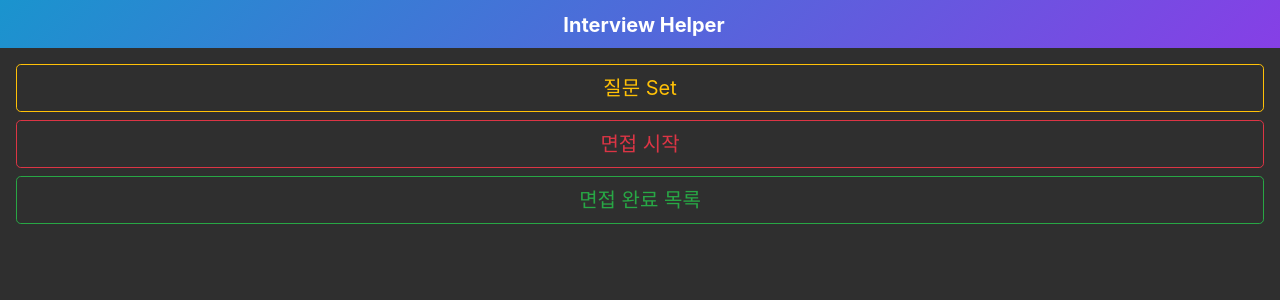
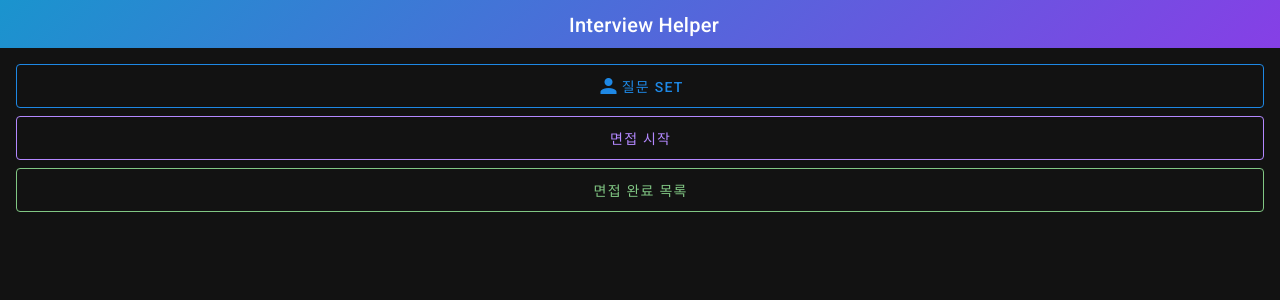
Before and after one commit to kis6905/interview-helper-front, a Vue app: page / in a window 1280 px wide. Shown: the top 300 px of the page. Built offline with nearby package versions, Linux system fonts and the light colour scheme; what vue-lodash would draw is missing.

Commit message:
vuetify로 변경

```diff
--- a/package.json
+++ b/package.json
@@ -17,6 +17,7 @@
     "vue": "^2.6.11",
     "vue-lodash": "^2.1.2",
     "vue-router": "^3.2.0",
+    "vuetify": "^2.2.11",
     "vuex": "^3.4.0"
   },
   "devDependencies": {
@@ -35,8 +36,11 @@
     "eslint-plugin-standard": "^4.0.0",
     "eslint-plugin-vue": "^6.2.2",
     "node-sass": "^4.12.0",
+    "sass": "^1.19.0",
     "sass-loader": "^8.0.2",
-    "vue-template-compiler": "^2.6.11"
+    "vue-cli-plugin-vuetify": "~2.0.6",
+    "vue-template-compiler": "^2.6.11",
+    "vuetify-loader": "^1.3.0"
   },
   "eslintConfig": {
     "root": true,
--- a/public/index.html
+++ b/public/index.html
@@ -6,6 +6,8 @@
     <meta name="viewport" content="width=device-width,initial-scale=1.0">
     <link rel="icon" href="<%= BASE_URL %>favicon.ico">
     <title><%= htmlWebpackPlugin.options.title %></title>
+    <link rel="stylesheet" href="https://fonts.googleapis.com/css?family=Roboto:100,300,400,500,700,900">
+    <link rel="stylesheet" href="https://cdn.jsdelivr.net/npm/@mdi/font@latest/css/materialdesignicons.min.css">
   </head>
   <body>
     <noscript>
--- a/src/App.vue
+++ b/src/App.vue
@@ -1,8 +1,8 @@
 <template>
-  <div id="app">
+  <v-app>
     <Header></Header>
     <router-view class="content" />
-  </div>
+  </v-app>
 </template>
 
 <script>
@@ -17,11 +17,6 @@ export default {
 </script>
 
 <style lang="scss">
-#app {
-  height: 100vh;
-  background-color: #2f2f2f;
-  color: white;
-}
 .content {
   padding: 1rem;
 }
--- /dev/null
+++ b/src/plugins/vuetify.js
@@ -0,0 +1,52 @@
+import Vue from 'vue'
+import Vuetify from 'vuetify/lib'
+import 'vuetify/dist/vuetify.min.css'
+
+Vue.use(Vuetify)
+
+export default new Vuetify({
+  breakpoint: {
+    scrollBarWidth: 16,
+    thresholds: {
+      xs: 600,
+      sm: 960,
+      md: 1280,
+      lg: 1920
+    }
+  },
+  icons: {
+    iconfont: 'mdi',
+    values: {}
+  },
+  rtl: false,
+  theme: {
+    dark: true,
+    disable: false,
+    options: {
+      cspNonce: undefined,
+      customProperties: undefined,
+      minifyTheme: undefined,
+      themeCache: undefined
+    },
+    themes: {
+      light: {
+        primary: '#1976D2',
+        secondary: '#424242',
+        accent: '#82B1FF',
+        error: '#FF5252',
+        info: '#2196F3',
+        success: '#4CAF50',
+        warning: '#FB8C00'
+      },
+      dark: {
+        primary: '#2196F3',
+        secondary: '#424242',
+        accent: '#FF4081',
+        error: '#FF5252',
+        info: '#2196F3',
+        success: '#4CAF50',
+        warning: '#FB8C00'
+      }
+    }
+  }
+})
--- a/src/views/Main.vue
+++ b/src/views/Main.vue
@@ -1,30 +1,34 @@
 <template>
-  <div class="main">
+  <div>
     <div>
-      <b-button
+      <v-btn
+        class="mb-2"
         block
-        variant="outline-warning"
-        size="lg"
+        large
+        outlined color="blue darken-1"
         data-path="/question/set"
         @click="handleClickMenuBtn">
+        <v-icon>mdi-account</v-icon>
         질문 Set
-      </b-button>
-      <b-button
+      </v-btn>
+      <v-btn
+        class="mb-2"
         block
-        variant="outline-danger"
-        size="lg"
+        large
+        outlined color="deep-purple accent-1"
         data-path="/interview/step1"
         @click="handleClickMenuBtn">
         면접 시작
-      </b-button>
-      <b-button
+      </v-btn>
+      <v-btn
+        class="mb-2"
         block
-        variant="outline-success"
-        size="lg"
+        large
+        outlined color="green lighten-2"
         data-path="/finishedinterview"
         @click="handleClickMenuBtn">
         면접 완료 목록
-      </b-button>
+      </v-btn>
     </div>
   </div>
 </template>
@@ -49,7 +53,7 @@ export default {
       'setTitle'
     ]),
     handleClickMenuBtn (event) {
-      this.$router.push(event.target.dataset.path)
+      this.$router.push(event.currentTarget.dataset.path)
     }
   }
 }
--- a/src/views/questionset/QuestionSetDetail.vue
+++ b/src/views/questionset/QuestionSetDetail.vue
@@ -1,7 +1,31 @@
 <template>
   <div>
-    {{ detail.setId }}<br/>
-    {{ detail.setName }}<br/>
+    <b-container>
+      <b-row class="mb-3">
+        <b-col cols="3">
+          <label for="setId" class="pt-2">Set ID</label>
+        </b-col>
+        <b-col cols="9">
+          <b-form-input
+            id="setId"
+            v-model="detail.setId"
+            :disabled="isDetail">
+          </b-form-input>
+        </b-col>
+      </b-row>
+      <b-row class="mb-3">
+        <b-col cols="3">
+          <label for="setName" class="pt-2">Set 명</label>
+        </b-col>
+        <b-col cols="9">
+          <b-form-input
+            id="setName"
+            v-model="detail.setId"
+            :disabled="isDetail">
+          </b-form-input>
+        </b-col>
+      </b-row>
+    </b-container>
     <b-button
       class="mb-2"
       block
--- /dev/null
+++ b/vue.config.js
@@ -0,0 +1,5 @@
+module.exports = {
+  transpileDependencies: [
+    'vuetify'
+  ]
+}
```
Also changed, not shown: src/components/HelloWorld.vue (added, +151 -0 lines), src/main.js (+5 -3 lines), src/assets/logo.svg (added), 1 other file (tests, documents, lock files or other folders).
